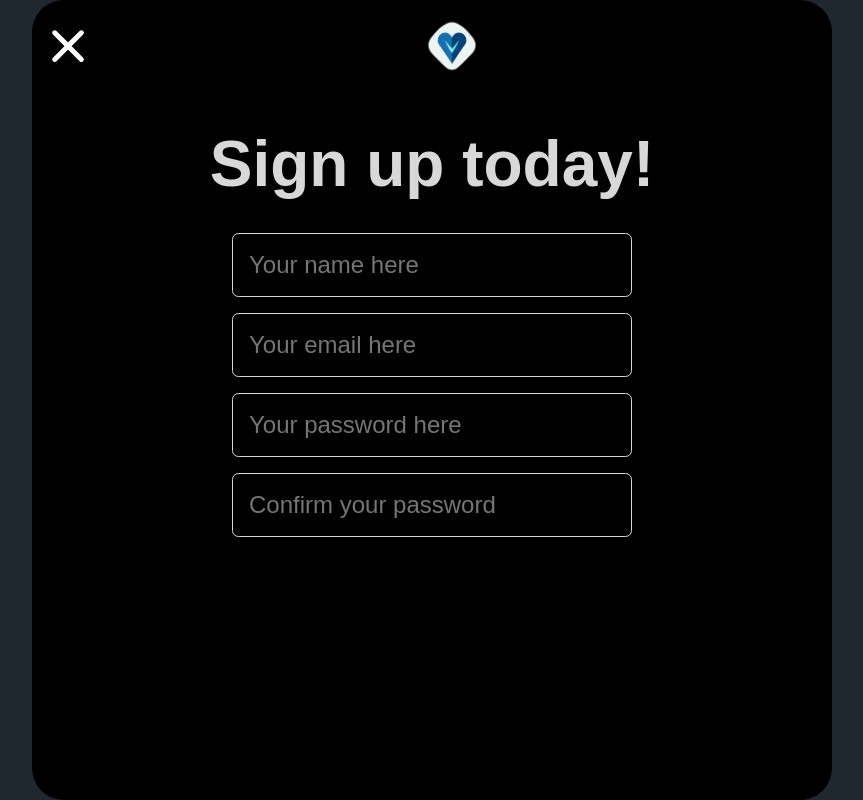
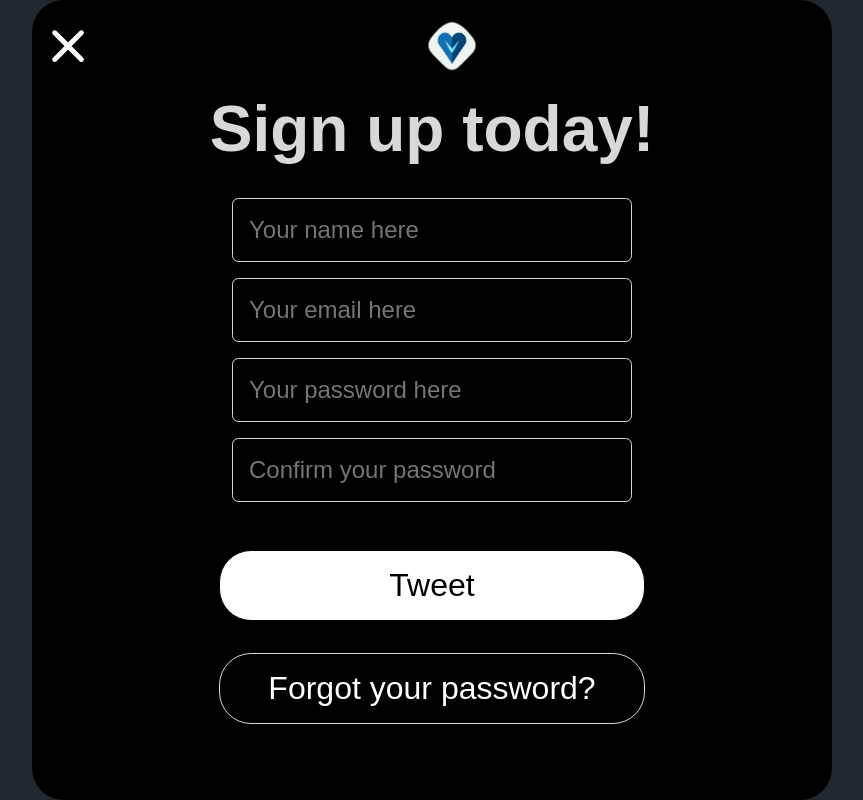
Before and after one commit to luanAfons0/Vibe, a Vue app in the folder front-end/: page /login in a window 1280 px wide. Shown: the whole page, without its empty margins (208-1071 px from the left). Built offline with nearby package versions, Linux system fonts and the light colour scheme.

Commit message:
feat: basic login page

```diff
--- a/front-end/src/components/BasicButton.vue
+++ b/front-end/src/components/BasicButton.vue
@@ -25,7 +25,7 @@ button {
   border-radius: 2rem;
   font-size: 2rem;
   width: 100%;
-  padding: 1rem;
+  padding: 1rem 3rem;
   border: solid 1px var(--black-color);
 }
 
--- a/front-end/src/components/LoginBox.vue
+++ b/front-end/src/components/LoginBox.vue
@@ -1,9 +1,11 @@
 <script>
 import closeIcon from './icons/closeIcon.vue'
+import basicButton from './BasicButton.vue';
 
 export default {
   components: {
-    closeIcon
+    closeIcon,
+    basicButton,
   }
 }
 </script>
@@ -22,6 +24,10 @@ export default {
       <input type="text" placeholder="Your email here" />
       <input type="password" placeholder="Your password here" />
       <input type="password" placeholder="Confirm your password" />
+      <div class="buttonRow">
+        <basicButton :textButtonColor="'#000000'" :buttonText="'Tweet'" :buttonColor="'#ffffff'" />
+        <basicButton :textButtonColor="'#ffffff'" :buttonText="'Forgot your password?'" :buttonColor="'#000000'" />
+      </div>
     </div>
   </div>
 </template>
@@ -66,7 +72,6 @@ img {
   justify-content: center;
   align-items: center;
   gap: 1rem;
-  height: 60%;
 }
 
 h1 {
@@ -85,4 +90,16 @@ input {
   font-size: 1.5rem;
   width: 50%;
 }
+
+.buttonRow {
+  display: flex;
+  flex-direction: column;
+  justify-content: center;
+  align-items: center;
+  width: fit-content;
+}
+
+.buttonRow :nth-child(2){
+  border-color: var(--white-color);
+}
 </style>
```
